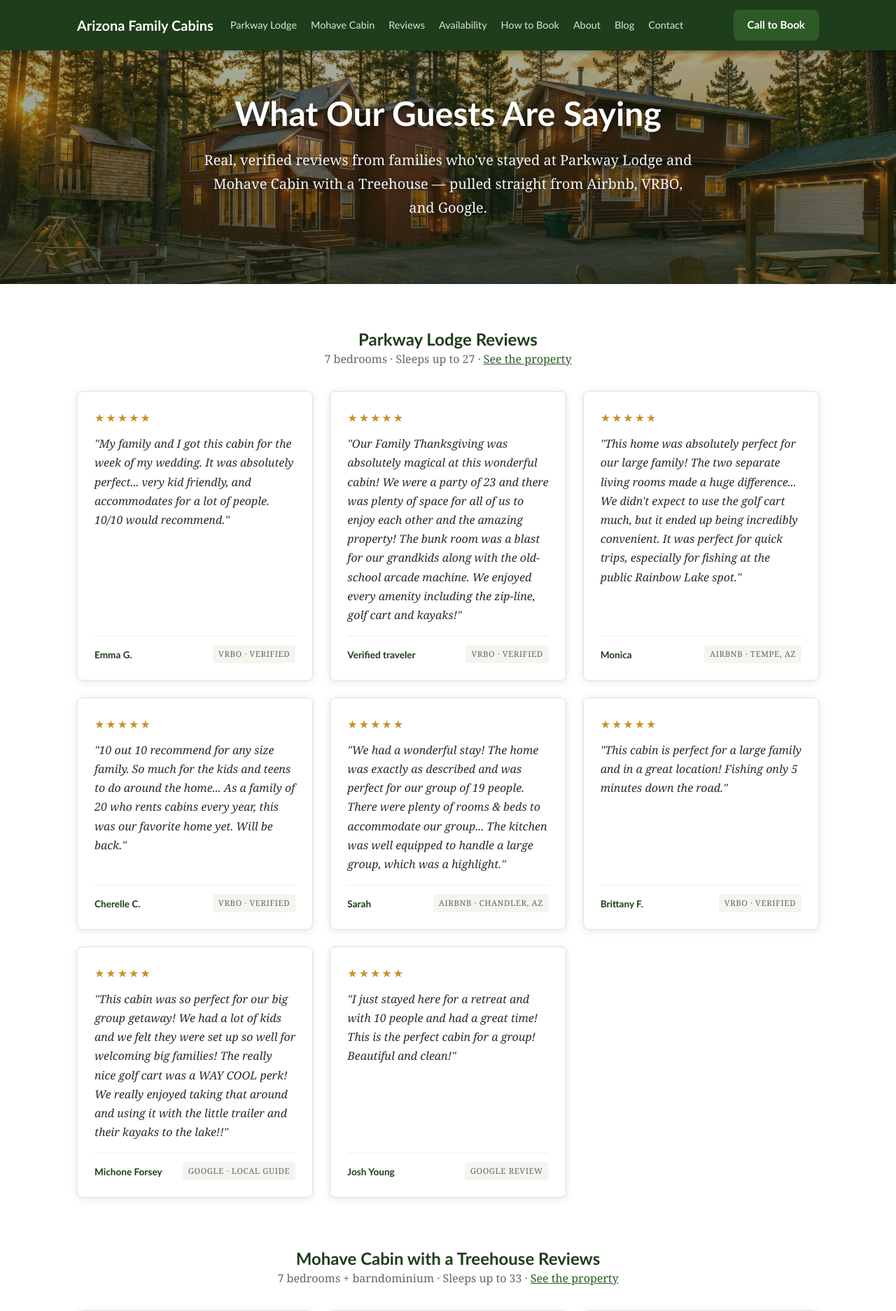
After one commit to shiloh-lundahl/arizonafamilycabins, a Flask app: page /reviews/ in a window 1280 px wide. The commit adds this page. Shown: the top 1874 px of the page at 70% size. Run offline with Flask 3, Linux system fonts and the light colour scheme; some libraries are stand-ins or nearby versions.

Commit message:
Add guest reviews page with real Airbnb/VRBO/Google reviews
Pulls verbatim 5-star reviews for both properties into a new /reviews/
page with source attribution and schema markup, linked from nav,
footer, and a homepage teaser. Omits aggregate rating numbers by
design so older review history doesn't undersell recent service
improvements. Also fixes a leftover claim that the Mohave treehouse
itself sleeps guests (it's play-only; capacity is main cabin + barndominium).

Co-Authored-By: Claude Sonnet 5 <noreply@anthropic.com>

```diff
--- a/app.py
+++ b/app.py
@@ -137,6 +137,11 @@ def mohave_cabin():
     return render_template("property_mohave_cabin.html")
 
 
+@app.route("/reviews/")
+def reviews():
+    return render_template("reviews.html")
+
+
 # ── Availability calendars ────────────────────────────────────────────────────
 
 CABINS = {
@@ -245,7 +250,7 @@ def blog_post(slug):
 def dynamic_page(slug):
     # protect named routes that Flask resolves before this
     protected = {"about", "how-to-book", "faq", "contact", "blog",
-                 "parkway-lodge", "mohave-cabin-treehouse", "availability",
+                 "parkway-lodge", "mohave-cabin-treehouse", "reviews", "availability",
                  "api", "sitemap.xml", "robots.txt"}
     if slug in protected:
         abort(404)
@@ -276,7 +281,7 @@ def sitemap():
 
     add(f"{SITE_URL}/")
     for slug in ["about", "how-to-book", "faq", "contact", "availability",
-                 "parkway-lodge", "mohave-cabin-treehouse", "blog"]:
+                 "parkway-lodge", "mohave-cabin-treehouse", "reviews", "blog"]:
         add(f"{SITE_URL}/{slug}/")
 
     for page in Page.query.filter_by(is_published=True, noindex=False).all():
--- a/content/pages/family-reunion-cabins-arizona.json
+++ b/content/pages/family-reunion-cabins-arizona.json
@@ -6,7 +6,7 @@
   "h1_title": "Family Reunion Cabins in Arizona",
   "hero_text": "Everyone under one roof — 27 or 33 people, 7 bedrooms, near Rainbow Lake in the White Mountains. The Arizona reunion cabin you've been searching for.",
   "why_section": "<h2>Why Our Cabins Are Built for Family Reunions</h2><p>The single hardest part of planning a family reunion in Arizona is finding one property that fits everyone. Renting three separate Airbnbs means three check-in codes, three sets of house rules, and a group that naturally fractures into sub-groups. The whole point of a reunion — everyone together — gets undermined by logistics.</p><p>Our two Lakeside cabins solve that problem directly. Parkway Lodge puts up to 27 people under a single roof. Mohave Cabin with a Treehouse handles up to 33. If your reunion runs larger, book both: together they accommodate up to 60 guests on adjacent properties near Rainbow Lake.</p><p>At 7,000 feet in the Arizona White Mountains, the setting handles itself. Cool summer temperatures (highs in the low 80s), ponderosa pine forest, Rainbow Lake just under a mile away for fishing, and evenings cool enough for a fire outside. It's the kind of place where three days in, the older generation is still at the kitchen table at midnight and the kids have claimed every corner of the property.</p>",
-  "how_section": "<h2>Planning Your Arizona Family Reunion: Practical Notes</h2><p><strong>Book early.</strong> Summer weekends — particularly July 4th, Labor Day, and school-break windows — fill months in advance. If your reunion is summer-targeted, calling in January or February is not too early.</p><p><strong>Provision the group kitchen before you arrive.</strong> Show Low, 10 minutes from our cabins, has a Safeway and Walmart. A group grocery run on arrival day is the most efficient way to stock a kitchen for 27 or 33 people.</p><p><strong>Plan one or two group activities, but leave space.</strong> The best reunion moments tend to happen unplanned — a fishing competition that takes over the afternoon, a card game that runs until 2 a.m., a morning walk around Rainbow Lake that becomes a tradition. Structure lightly.</p><p><strong>The treehouse is not just for kids.</strong> Mohave Cabin's treehouse creates natural overflow sleeping for teens who want their own space, and adults who want to say they slept in a treehouse. Assign it early to avoid negotiation.</p>",
+  "how_section": "<h2>Planning Your Arizona Family Reunion: Practical Notes</h2><p><strong>Book early.</strong> Summer weekends — particularly July 4th, Labor Day, and school-break windows — fill months in advance. If your reunion is summer-targeted, calling in January or February is not too early.</p><p><strong>Provision the group kitchen before you arrive.</strong> Show Low, 10 minutes from our cabins, has a Safeway and Walmart. A group grocery run on arrival day is the most efficient way to stock a kitchen for 27 or 33 people.</p><p><strong>Plan one or two group activities, but leave space.</strong> The best reunion moments tend to happen unplanned — a fishing competition that takes over the afternoon, a card game that runs until 2 a.m., a morning walk around Rainbow Lake that becomes a tradition. Structure lightly.</p><p><strong>The treehouse is a hit with the kids.</strong> Mohave Cabin's backyard treehouse is a play structure, not a sleeping space, but it's often the thing the grandkids talk about the whole way home.</p>",
   "local_section": "<h2>What Your Reunion Group Will Do Here</h2><p><strong>Fish Rainbow Lake</strong> — 60 acres of stocked trout, just under a mile from the cabins. Set up a family fishing tournament with a simple points system. Arizona fishing licenses are required (available at Show Low Walmart or online through AZ Game and Fish).</p><p><strong>Explore the Apache-Sitgreaves National Forest</strong> — Day hikes, forest drives, and ATV routes start just outside Lakeside. The KP Cienega and Pole Knoll Recreation Areas are family-friendly trailheads within 20 minutes of the cabins.</p><p><strong>Visit Fool Hollow Lake State Park</strong> — A 150-acre reservoir with swimming, boating, and picnic facilities, about 10 minutes away. Buy day passes in advance on summer weekends.</p><p><strong>Cook together</strong> — With a full kitchen and a group this size, the most memorable reunion meals are often the ones cooked collectively. Designate cooking teams by night. The White Mountains elevation means water boils at a slightly lower temperature — heads up if you're baking.</p>",
   "faq_section": [
     {
--- a/scripts/check_seo.py
+++ b/scripts/check_seo.py
@@ -20,6 +20,7 @@ PATHS = [
     "/",
     "/parkway-lodge/",
     "/mohave-cabin-treehouse/",
+    "/reviews/",
     "/sitemap.xml",
     "/robots.txt",
 ]
--- a/static/css/style.css
+++ b/static/css/style.css
@@ -222,6 +222,18 @@ ul { list-style: none; }
 .avail-status { font-size: .78rem; color: var(--gray); margin-top: 8px; font-style: italic; }
 .avail-fallback { text-align: center; padding: 24px; color: var(--gray); }
 
+/* ── Reviews ──────────────────────────────────────────────────── */
+.review-summary { display: flex; flex-wrap: wrap; gap: 16px; justify-content: center; margin: 24px 0 8px; }
+.review-source-pill { background: var(--light); border-radius: 999px; padding: 10px 20px; font-family: "Trebuchet MS", Arial, sans-serif; font-size: .9rem; color: var(--pine-dk); }
+.review-source-pill strong { color: var(--gold); }
+.review-grid { display: grid; grid-template-columns: repeat(auto-fit, minmax(280px, 1fr)); gap: 24px; margin-top: 32px; }
+.review-card { background: var(--white); border: 1px solid #e8e0d5; border-radius: var(--radius); box-shadow: var(--shadow); padding: 24px; display: flex; flex-direction: column; }
+.review-stars { color: var(--gold); font-size: 1rem; letter-spacing: 2px; margin-bottom: 10px; }
+.review-quote { font-style: italic; color: var(--charcoal); margin-bottom: 16px; flex-grow: 1; }
+.review-meta { display: flex; justify-content: space-between; align-items: flex-end; font-size: .85rem; color: var(--gray); border-top: 1px solid #eee; padding-top: 12px; }
+.review-author { font-weight: 700; font-family: "Trebuchet MS", Arial, sans-serif; color: var(--pine-dk); }
+.review-badge { font-size: .72rem; text-transform: uppercase; letter-spacing: .05em; background: var(--light); border-radius: 4px; padding: 3px 8px; white-space: nowrap; }
+
 /* ── Responsive ──────────────────────────────────────────────── */
 /* General small-screen tweaks (any orientation) */
 @media (max-width: 768px) {
--- a/templates/base.html
+++ b/templates/base.html
@@ -66,6 +66,7 @@
     <nav class="main-nav" id="mainNav">
       <a href="/parkway-lodge/">Parkway Lodge</a>
       <a href="/mohave-cabin-treehouse/">Mohave Cabin</a>
+      <a href="/reviews/">Reviews</a>
       <a href="/availability/">Availability</a>
       <a href="/how-to-book/">How to Book</a>
       <a href="/about/">About</a>
@@ -100,6 +101,7 @@
       <ul>
         <li><a href="/availability/">Check Availability</a></li>
         <li><a href="/how-to-book/">How to Book</a></li>
+        <li><a href="/reviews/">Guest Reviews</a></li>
         <li><a href="/faq/">FAQ</a></li>
         <li><a href="/contact/">Contact Us</a></li>
         <li><a href="/about/">About</a></li>
--- a/templates/faq.html
+++ b/templates/faq.html
@@ -58,7 +58,7 @@
       </div>
       <div class="faq-item">
         <h3>What is the treehouse at Mohave Cabin?</h3>
-        <p>The treehouse is a genuine sleeping structure set among the pines that adds extra capacity beyond Mohave's 7 main bedrooms, bringing total occupancy to 33. It's a standout feature — especially popular with kids and teens — and makes Mohave Cabin uniquely suited to large family reunions.</p>
+        <p>The treehouse is a play structure out back, not a sleeping space — a favorite with kids and teens, but the 33-guest capacity comes from the main 7-bedroom cabin (sleeps up to 21) plus the barndominium (sleeps up to 12 more).</p>
       </div>
       <div class="faq-item">
         <h3>Can we book both cabins at the same time?</h3>
--- /dev/null
+++ b/templates/reviews.html
@@ -0,0 +1,245 @@
+{% extends "base.html" %}
+{% block title %}Guest Reviews | Arizona Family Cabins{% endblock %}
+{% block meta_description %}Real 5-star guest reviews from Airbnb and VRBO for Parkway Lodge (sleeps 27) and Mohave Cabin with a Treehouse (sleeps 33) in Lakeside, AZ.{% endblock %}
+
+{% block extra_schema %}
+<script type="application/ld+json">
+{
+  "@context": "https://schema.org",
+  "@graph": [
+    {
+      "@type": "LodgingBusiness",
+      "name": "Parkway Lodge",
+      "url": "{{ site_url }}/parkway-lodge/",
+      "review": [
+        {"@type": "Review", "author": {"@type": "Person", "name": "Jeremy"}, "reviewRating": {"@type": "Rating", "ratingValue": "5", "bestRating": "5"}, "reviewBody": "great hosts, the place was beautiful, the beds were really comfortable, there was lots of room and stuff for our guests to do, would definitely come back"},
+        {"@type": "Review", "author": {"@type": "Person", "name": "Monica"}, "reviewRating": {"@type": "Rating", "ratingValue": "5", "bestRating": "5"}, "reviewBody": "This home was absolutely perfect for our large family! The two separate living rooms made a huge difference, those who wanted to stay up late watching movies or playing games could do so without disturbing the early risers."},
+        {"@type": "Review", "author": {"@type": "Person", "name": "Sarah"}, "reviewRating": {"@type": "Rating", "ratingValue": "5", "bestRating": "5"}, "reviewBody": "We had a wonderful stay! The home was exactly as described and was perfect for our group of 19 people. There were plenty of rooms & beds to accommodate our group, enough seating, and so many nice extras."},
+        {"@type": "Review", "author": {"@type": "Person", "name": "Emma G."}, "reviewRating": {"@type": "Rating", "ratingValue": "5", "bestRating": "5"}, "reviewBody": "My family and I got this cabin for the week of my wedding. It was absolutely perfect. Very kid friendly, and accommodates for a lot of people. 10/10 would recommend."},
+        {"@type": "Review", "author": {"@type": "Person", "name": "Michone Forsey"}, "reviewRating": {"@type": "Rating", "ratingValue": "5", "bestRating": "5"}, "reviewBody": "This cabin was so perfect for our big group getaway! We had a lot of kids and we felt they were set up so well for welcoming big families! The really nice golf cart was a WAY COOL perk! We really enjoyed taking that around and using it with the little trailer and their kayaks to the lake!!"},
+        {"@type": "Review", "author": {"@type": "Person", "name": "Josh Young"}, "reviewRating": {"@type": "Rating", "ratingValue": "5", "bestRating": "5"}, "reviewBody": "I just stayed here for a retreat and with 10 people and had a great time! This is the perfect cabin for a group! Beautiful and clean!"}
+      ]
+    },
+    {
+      "@type": "LodgingBusiness",
+      "name": "Mohave Cabin with a Treehouse",
+      "url": "{{ site_url }}/mohave-cabin-treehouse/",
+      "review": [
+        {"@type": "Review", "author": {"@type": "Person", "name": "Tamara"}, "reviewRating": {"@type": "Rating", "ratingValue": "5", "bestRating": "5"}, "reviewBody": "We had such a wonderful stay! The hosts were incredibly friendly, welcoming, and very flexible, which made the entire experience smooth and stress-free. The house was perfect for our large gathering."},
+        {"@type": "Review", "author": {"@type": "Person", "name": "Sherri B."}, "reviewRating": {"@type": "Rating", "ratingValue": "5", "bestRating": "5"}, "reviewBody": "Amazing vacation for a large group. Super clean and comfy. Responsiveness and care was excellent! Super easy to rent from out of state. Definitely in my repeat list when I am back in AZ!!"},
+        {"@type": "Review", "author": {"@type": "Person", "name": "Rachel R."}, "reviewRating": {"@type": "Rating", "ratingValue": "5", "bestRating": "5"}, "reviewBody": "This home was perfect for our large family. So much room in the yard for the kids to play. The addition with the barn was perfect."},
+        {"@type": "Review", "author": {"@type": "Person", "name": "JT Olmstead"}, "reviewRating": {"@type": "Rating", "ratingValue": "5", "bestRating": "5"}, "reviewBody": "Hands down one of the best cabins I've ever stayed in. My kids still talk about it years later!"},
+        {"@type": "Review", "author": {"@type": "Person", "name": "Jacob English"}, "reviewRating": {"@type": "Rating", "ratingValue": "5", "bestRating": "5"}, "reviewBody": "This cabin is an awesome place for my friends and family to gather and spend quality time together. The game room in the barndominium and the media room in the cabin as well as the tree house in the back yard are all fun places for the teenagers and kids to hang out."}
+      ]
+    }
+  ]
+}
+</script>
+{% endblock %}
+
+{% block content %}
+
+<section class="hero" style="padding:60px 20px;">
+  <div class="container">
+    <h1>What Our Guests Are Saying</h1>
+    <p class="tagline">Real, verified reviews from families who've stayed at Parkway Lodge and Mohave Cabin with a Treehouse — pulled straight from Airbnb, VRBO, and Google.</p>
+  </div>
+</section>
+
+<section class="section">
+  <div class="container">
+
+    <!-- Parkway Lodge -->
+    <div style="text-align:center;">
+      <h2 style="color:var(--pine-dk);">Parkway Lodge Reviews</h2>
+      <p style="color:var(--gray);">7 bedrooms · Sleeps up to 27 · <a href="/parkway-lodge/">See the property</a></p>
+    </div>
+
+    <div class="review-grid">
+
+      <div class="review-card">
+        <div class="review-stars">★★★★★</div>
+        <p class="review-quote">"My family and I got this cabin for the week of my wedding. It was absolutely perfect... very kid friendly, and accommodates for a lot of people. 10/10 would recommend."</p>
+        <div class="review-meta">
+          <span class="review-author">Emma G.</span>
+          <span class="review-badge">VRBO · Verified</span>
+        </div>
+      </div>
+
+      <div class="review-card">
+        <div class="review-stars">★★★★★</div>
+        <p class="review-quote">"Our Family Thanksgiving was absolutely magical at this wonderful cabin! We were a party of 23 and there was plenty of space for all of us to enjoy each other and the amazing property! The bunk room was a blast for our grandkids along with the old-school arcade machine. We enjoyed every amenity including the zip-line, golf cart and kayaks!"</p>
+        <div class="review-meta">
+          <span class="review-author">Verified traveler</span>
+          <span class="review-badge">VRBO · Verified</span>
+        </div>
+      </div>
+
+      <div class="review-card">
+        <div class="review-stars">★★★★★</div>
+        <p class="review-quote">"This home was absolutely perfect for our large family! The two separate living rooms made a huge difference... We didn't expect to use the golf cart much, but it ended up being incredibly convenient. It was perfect for quick trips, especially for fishing at the public Rainbow Lake spot."</p>
+        <div class="review-meta">
+          <span class="review-author">Monica</span>
+          <span class="review-badge">Airbnb · Tempe, AZ</span>
+        </div>
+      </div>
+
+      <div class="review-card">
+        <div class="review-stars">★★★★★</div>
+        <p class="review-quote">"10 out 10 recommend for any size family. So much for the kids and teens to do around the home... As a family of 20 who rents cabins every year, this was our favorite home yet. Will be back."</p>
+        <div class="review-meta">
+          <span class="review-author">Cherelle C.</span>
+          <span class="review-badge">VRBO · Verified</span>
+        </div>
+      </div>
+
+      <div class="review-card">
+        <div class="review-stars">★★★★★</div>
+        <p class="review-quote">"We had a wonderful stay! The home was exactly as described and was perfect for our group of 19 people. There were plenty of rooms & beds to accommodate our group... The kitchen was well equipped to handle a large group, which was a highlight."</p>
+        <div class="review-meta">
+          <span class="review-author">Sarah</span>
+          <span class="review-badge">Airbnb · Chandler, AZ</span>
+        </div>
+      </div>
+
+      <div class="review-card">
+        <div class="review-stars">★★★★★</div>
+        <p class="review-quote">"This cabin is perfect for a large family and in a great location! Fishing only 5 minutes down the road."</p>
+        <div class="review-meta">
+          <span class="review-author">Brittany F.</span>
+          <span class="review-badge">VRBO · Verified</span>
+        </div>
+      </div>
+
+      <div class="review-card">
+        <div class="review-stars">★★★★★</div>
+        <p class="review-quote">"This cabin was so perfect for our big group getaway! We had a lot of kids and we felt they were set up so well for welcoming big families! The really nice golf cart was a WAY COOL perk! We really enjoyed taking that around and using it with the little trailer and their kayaks to the lake!!"</p>
+        <div class="review-meta">
+          <span class="review-author">Michone Forsey</span>
+          <span class="review-badge">Google · Local Guide</span>
+        </div>
+      </div>
+
+      <div class="review-card">
+        <div class="review-stars">★★★★★</div>
+        <p class="review-quote">"I just stayed here for a retreat and with 10 people and had a great time! This is the perfect cabin for a group! Beautiful and clean!"</p>
+        <div class="review-meta">
+          <span class="review-author">Josh Young</span>
+          <span class="review-badge">Google Review</span>
+        </div>
+      </div>
+
+    </div>
+
+    <!-- Mohave Cabin -->
+    <div style="text-align:center;margin-top:72px;">
+      <h2 style="color:var(--pine-dk);">Mohave Cabin with a Treehouse Reviews</h2>
+      <p style="color:var(--gray);">7 bedrooms + barndominium · Sleeps up to 33 · <a href="/mohave-cabin-treehouse/">See the property</a></p>
+    </div>
+
+    <div class="review-grid">
+
+      <div class="review-card">
+        <div class="review-stars">★★★★★</div>
+        <p class="review-quote">"Amazing vacation for a large group. Super clean and comfy. Responsiveness and care was excellent! Super easy to rent from out of state. Definitely in my repeat list when I am back in AZ!!"</p>
+        <div class="review-meta">
+          <span class="review-author">Sherri B.</span>
+          <span class="review-badge">VRBO · Verified</span>
+        </div>
+      </div>
+
+      <div class="review-card">
+        <div class="review-stars">★★★★★</div>
+        <p class="review-quote">"We had such a wonderful stay! The hosts were incredibly friendly, welcoming, and very flexible, which made the entire experience smooth and stress-free. The house was perfect for our large gathering — plenty of space for everyone to relax and spend time together."</p>
+        <div class="review-meta">
+          <span class="review-author">Tamara</span>
+          <span class="review-badge">Airbnb · San Tan Valley, AZ</span>
+        </div>
+      </div>
+
+      <div class="review-card">
+        <div class="review-stars">★★★★★</div>
+        <p class="review-quote">"This home was perfect for our large family. So much room in the yard for the kids to play. The addition with the barn was perfect."</p>
+        <div class="review-meta">
+          <span class="review-author">Rachel R.</span>
+          <span class="review-badge">VRBO · Verified</span>
+        </div>
+      </div>
+
+      <div class="review-card">
+        <div class="review-stars">★★★★★</div>
+        <p class="review-quote">"Clean, comfortable and appealing. We had a great time and the location was wonderful for our needs. We feel fortunate to have had such a great place to gather."</p>
+        <div class="review-meta">
+          <span class="review-author">Margary B.</span>
+          <span class="review-badge">VRBO · Verified</span>
+        </div>
+      </div>
+
+      <div class="review-card">
+        <div class="review-stars">★★★★★</div>
+        <p class="review-quote">"We enjoyed our time here and we really feel that the owners want this to be an amazing spot! Everyone is very responsive and helpful. We had an event here and really enjoyed ourselves."</p>
+        <div class="review-meta">
+          <span class="review-author">Christy</span>
+          <span class="review-badge">Airbnb · North Highlands, CA</span>
+        </div>
+      </div>
+
+      <div class="review-card">
+        <div class="review-stars">★★★★★</div>
+        <p class="review-quote">"We had a great time. The cabin was very nice and there was great communication. We would definitely stay again. The cabin was well stocked with dishes and lots of games and the theater was very cool."</p>
+        <div class="review-meta">
+          <span class="review-author">Shannon M.</span>
+          <span class="review-badge">VRBO · Verified</span>
+        </div>
+      </div>
+
+      <div class="review-card">
+        <div class="review-stars">★★★★★</div>
+        <p class="review-quote">"Thank you very much for allowing us to book your property. We had such a good time enjoying the holidays. The property was in great condition, it was perfect for my family. We will recommend you for sure to our friends and family."</p>
+        <div class="review-meta">
+          <span class="review-author">Ruben</span>
+          <span class="review-badge">Airbnb · Casa Grande, AZ</span>
+        </div>
+      </div>
+
+      <div class="review-card">
+        <div class="review-stars">★★★★★</div>
+        <p class="review-quote">"Such a wonderful place to make memories! We had a great stay in the forest. Thank you!"</p>
+        <div class="review-meta">
+          <span class="review-author">Ashlynd</span>
+          <span class="review-badge">Airbnb · Oro Valley, AZ</span>
+        </div>
+      </div>
+
+      <div class="review-card">
+        <div class="review-stars">★★★★★</div>
+        <p class="review-quote">"Hands down one of the best cabins I've ever stayed in. My kids still talk about it years later!"</p>
+        <div class="review-meta">
+          <span class="review-author">JT Olmstead</span>
+          <span class="review-badge">Google · Local Guide</span>
+        </div>
+      </div>
+
+      <div class="review-card">
+        <div class="review-stars">★★★★★</div>
+        <p class="review-quote">"This cabin is an awesome place for my friends and family to gather and spend quality time together. The game room in the barndominium and the media room in the cabin as well as the tree house in the back yard are all fun places for the teenagers and kids to hang out."</p>
+        <div class="review-meta">
+          <span class="review-author">Jacob English</span>
+          <span class="review-badge">Google · Local Guide</span>
+        </div>
+      </div>
+
+    </div>
+
+    <div style="text-align:center;margin-top:56px;">
+      <h2 style="color:var(--pine-dk);margin-bottom:16px;">See More Reviews or Book Your Stay</h2>
+      <p style="margin-bottom:24px;color:var(--gray);">These are just a sample — read the full review history on <a href="https://www.airbnb.com/rooms/1120404100143239740/reviews" target="_blank" rel="noopener">Airbnb</a>, <a href="https://www.vrbo.com/2677537" target="_blank" rel="noopener">VRBO</a>, or <a href="https://www.google.com/maps/search/Parkway+Lodge+3717+Parkway+Lakeside+AZ" target="_blank" rel="noopener">Google</a>, or call us directly to check availability.</p>
+      <a href="tel:{{ phone_raw }}" class="btn btn-primary btn-lg">📞 Call {{ phone }}</a>
+      &nbsp;
+      <a href="/availability/" class="btn btn-gold btn-lg">Check Availability</a>
+    </div>
+
+  </div>
+</section>
+
+{% endblock %}
```
Also changed, not shown: templates/home.html (+29 -0 lines).
